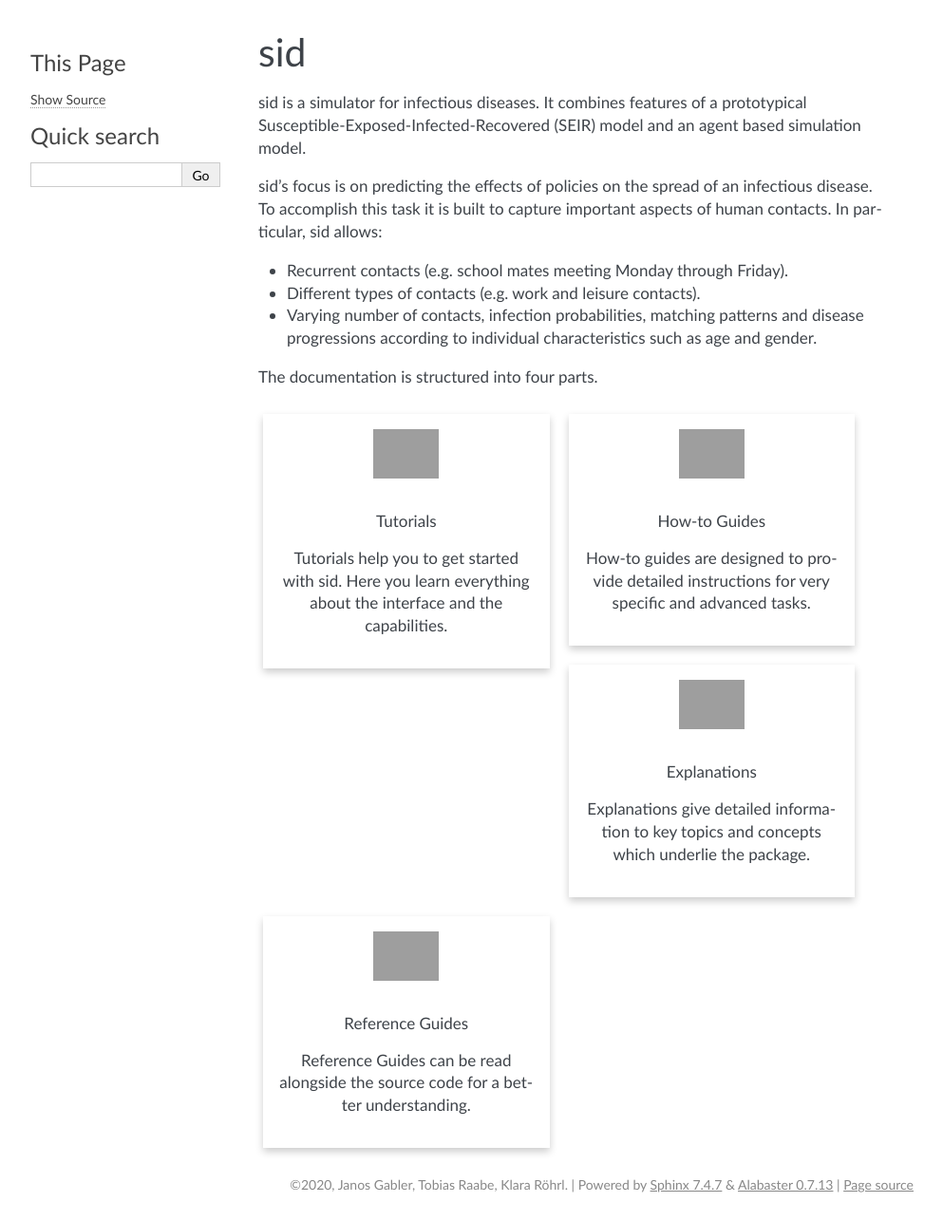
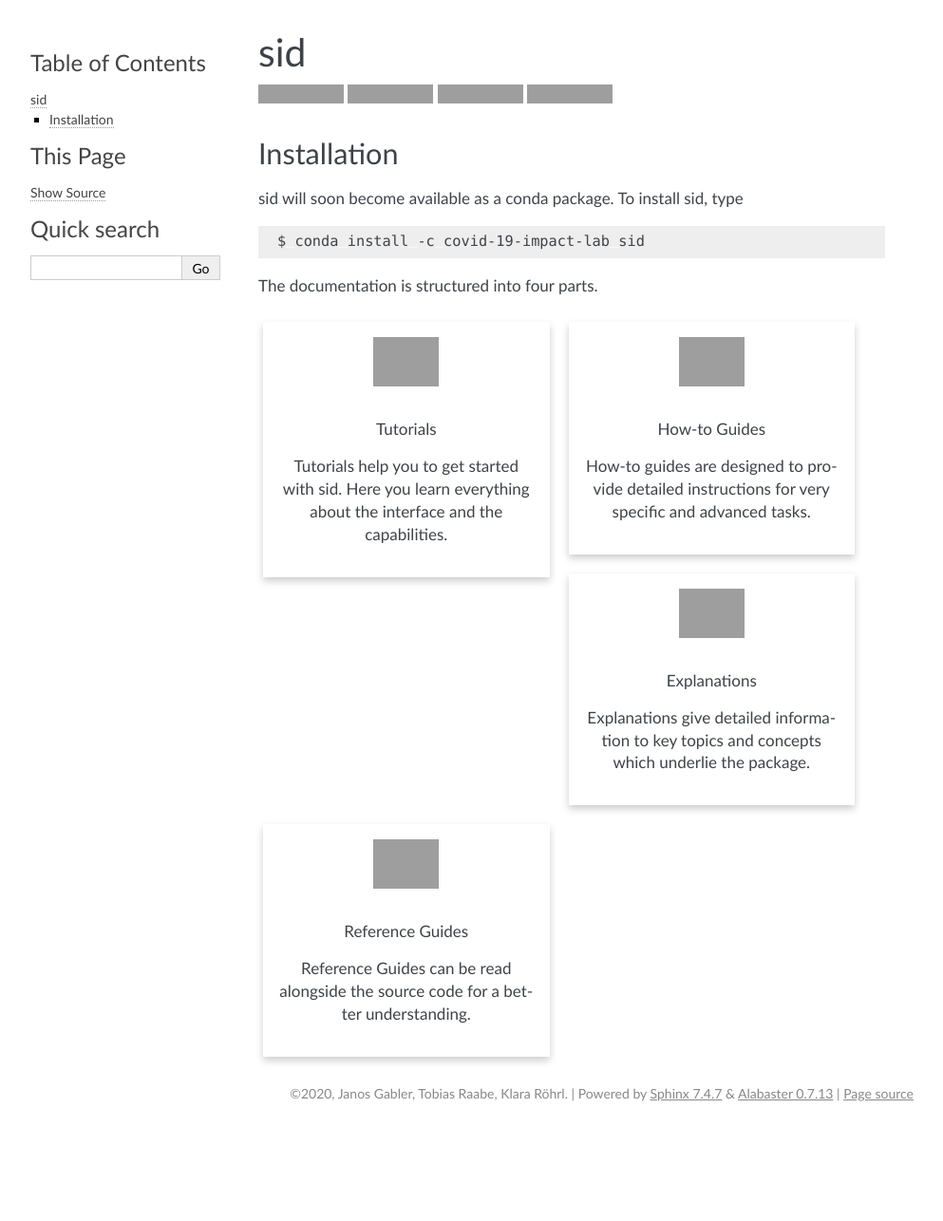
Before and after one commit to covid-19-impact-lab/sid, a Sphinx documentation site: the page built from docs/source/index.rst, in a window 1280 px wide. Shown: the whole page at 95% size, without its empty margins (148-1141 px from the left). Built offline with Sphinx 7.4.7, drawn with Linux system fonts in a browser that asks for light colours; pages that are not in the unit, such as notebooks, are missing from menus; after the commit the page ends 1190 px from its top, so only the background shows below that; grey boxes are pictures that could not be loaded.

Commit message:
Prettify readme.

```diff
--- a/README.rst
+++ b/README.rst
@@ -20,15 +21,43 @@
 .. image:: https://img.shields.io/badge/code%20style-black-000000.svg
     :target: https://github.com/psf/black
 
+.. end-badges
 
-**sid** is a package to simulate the spread of infectious diseases like COVID-19.
 
+Features
+--------
+
+sid is a simulation-based model for infectious diseases like COVID-19. It combines
+features of a prototypical SEIR (Susceptible-Exposed-Infected-Recovered) model and an
+agent-based simulation model.
+
+sid's focus is on predicting the effects of policies on the spread of an infectious
+disease. To accomplish this task it is built to capture important aspects of human
+contacts. In particular, sid has the following features:
+
+1. At the core of the model, people meet people based on a matching algorithm. One can
+   distinguish various types of contacts, for example, households, leisure activities,
+   schools, nurseries, and contacts at the workplace. Contact types can be random or
+   recurrent and vary in frequency.
+
+2. Policies can be implemented as shutting down contact types entirely or partially. The
+   reduction of contacts can be random or systematic, e.g., to allow for essential
+   workers.
+
+3. Infection probabilities vary across contact types and matching patterns and disease
+   progressions according to individual characteristics such as age and gender.
+
+
+.. start-installation
 
 Installation
 ------------
 
-To install **sid**, type
+sid will soon become available as a conda package. To install sid, type
 
 .. code-block:: bash
 
     $ conda install -c covid-19-impact-lab sid
+
+
+.. end-installation
--- a/docs/source/index.rst
+++ b/docs/source/index.rst
@@ -1,17 +1,15 @@
 sid
 ===
 
-sid is a simulator for infectious diseases. It combines features of a prototypical
-Susceptible-Exposed-Infected-Recovered (SEIR) model and an agent based simulation model.
+.. include:: ../../README.rst
+   :start-after: start-badges
+   :end-before: end-badges
 
-sid's focus is on predicting the effects of policies on the spread of an infectious
-disease. To accomplish this task it is built to capture important aspects of human
-contacts. In particular, sid allows:
 
-- Recurrent contacts (e.g. school mates meeting Monday through Friday).
-- Different types of contacts (e.g. work and leisure contacts).
-- Varying number of contacts, infection probabilities, matching patterns and disease
-  progressions according to individual characteristics such as age and gender.
+.. include:: ../../README.rst
+   :start-after: start-installation
+   :end-before: end-installation
+
 
 The documentation is structured into four parts.
 
```
Also changed, not shown: other parts of README.rst (+2 -1 lines).
